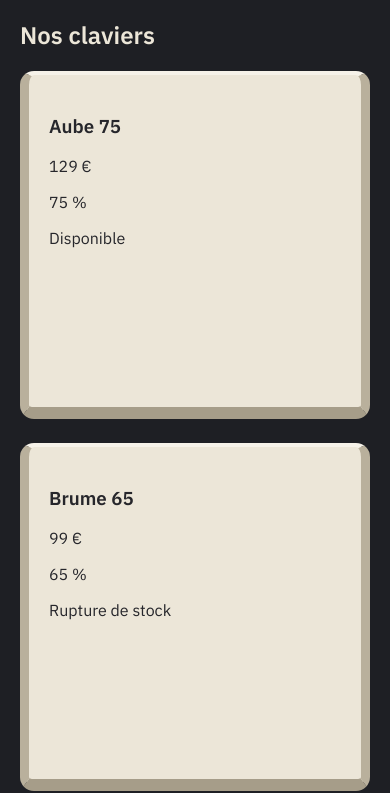
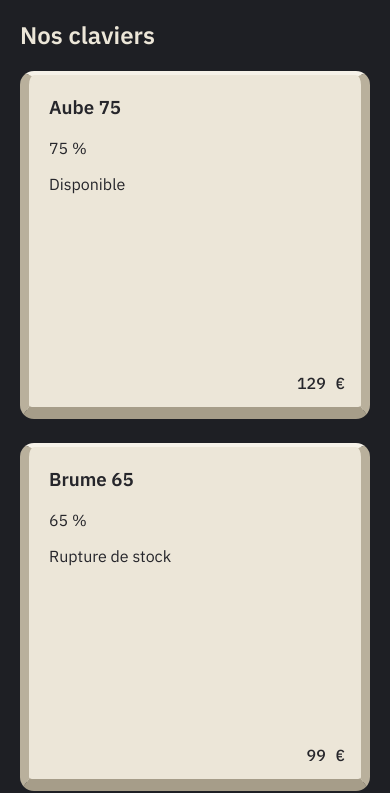
Before and after one commit to Sunchained/touche-finale, a plain HTML site: page index.html in a window 390 px wide. Shown: the part 66-859 px from the top of the page. Drawn offline with Linux system fonts and the light colour scheme.

Commit message:
Placer le prix et le nom dans les coins de la touche et passer sur deux colonnes sur tablette

```diff
--- a/style.css
+++ b/style.css
@@ -46,12 +46,34 @@ body {
     transform 0.1s,
     border-bottom-width 0.1s,
     margin-bottom 0.1s;
+  position: relative;
 }
 
 .carte:hover {
   transform: translateY(6px);
   border-bottom-width: 6px;
   margin-bottom: 6px;
+}
+
+.carte-prix {
+  position: absolute;
+  right: 16px;
+  bottom: 14px;
+  margin: 0;
+  font-family: "IBM Plex Mono", monospace;
+  font-weight: 500;
+}
+
+.carte-nom {
+  margin-top: 0;
+}
+
+/* Tablette */
+
+@media (min-width: 600px) {
+  .produits {
+    grid-template-columns: 1fr 1fr;
+  }
 }
 
 /* Grand écran */
```
